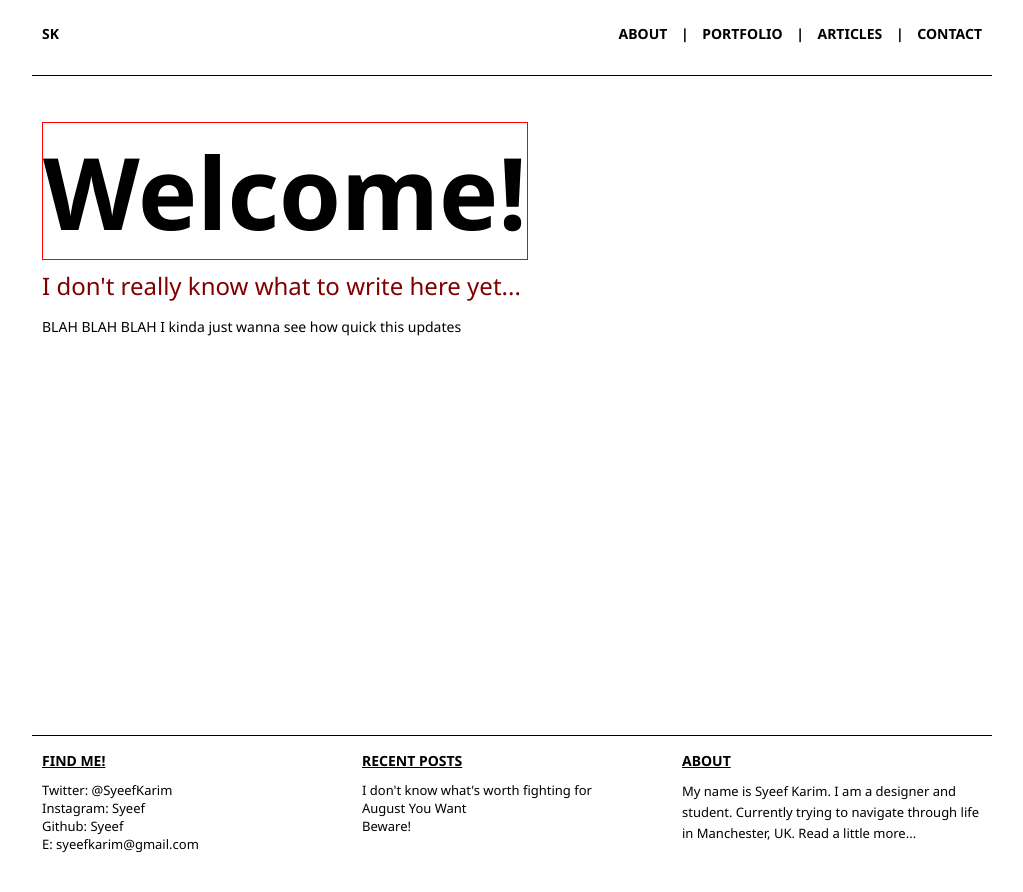
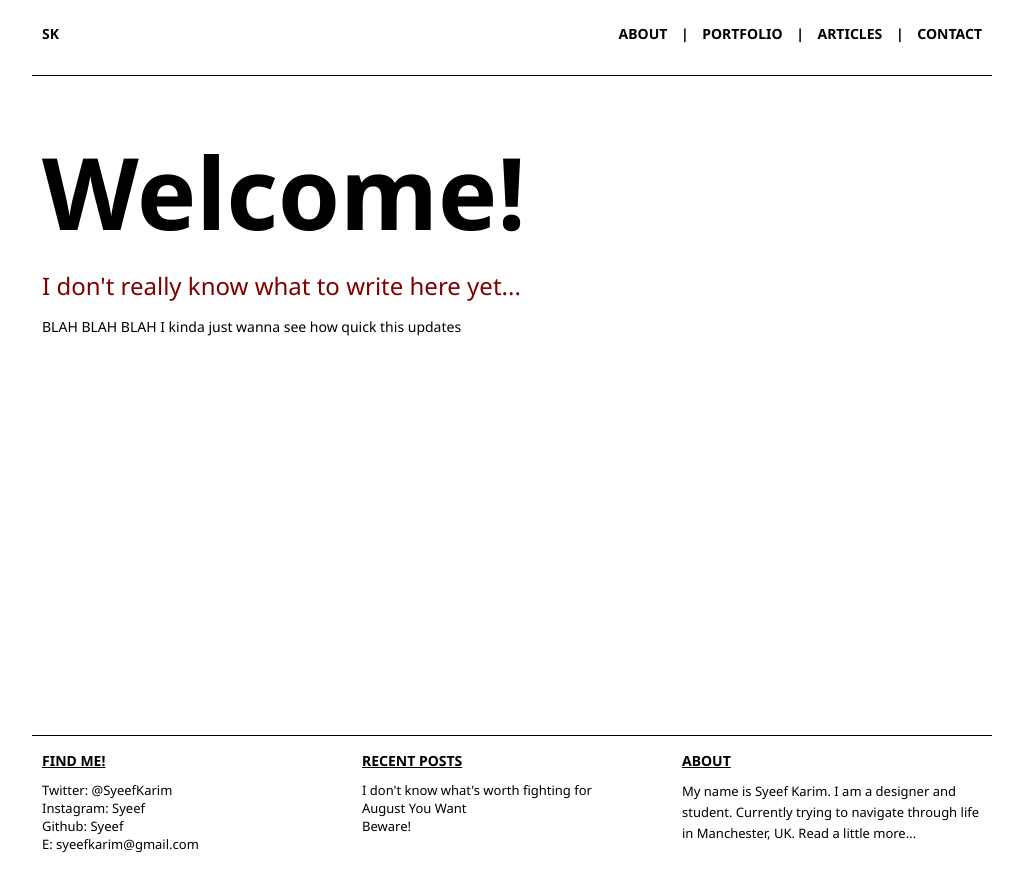
Before and after one commit to syeef/syeefkarim-2016-v0, a Jekyll site: the page built from index.md, in a window 1280 px wide. Shown: the top 892 px of the page, without its empty margins (128-1151 px from the left). Built offline with Jekyll 4.4.1, drawn with Linux system fonts in a browser that asks for light colours; Markdown is read by kramdown in place of the engine named in the settings.

Commit message:
Updates
updated some styling for the site such as removing the border around
the big word, reducing the big word font size for smaller screens to
prevent horizontal scroll bar & trying to centre the next and prev links

```diff
--- a/stylesheets/layout.css
+++ b/stylesheets/layout.css
@@ -140,6 +140,7 @@ ul#post-title-wrapper {
 }
 
 #prev-next {
+	width: 90%;
 	margin: 0 auto;
 }
 
@@ -217,7 +218,6 @@ h2#title-color-white, h4#title-color-white {
 span#about-big-word {
 	font-size: 100px;
 	font-weight: bold;
-	border: 1px red solid;
 }
 p#about-tag-line {
 	color: #800000;
@@ -278,6 +278,11 @@ p#about-tag-line {
 		padding: 0px 15px 0px 0px;
 	}
 
+	span#about-big-word {
+		font-size: 70px;
+		font-weight: bold;
+	}
+
 	}
 
 
```
Also changed, not shown: 1 other file.
